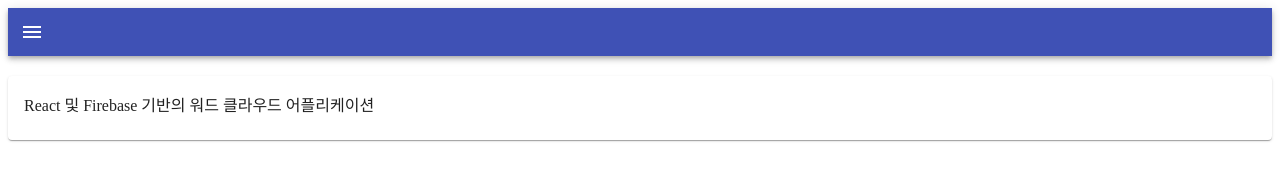
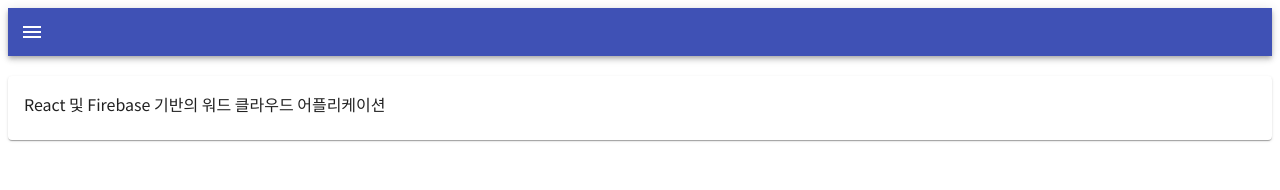
Before and after one commit to HANJIYEONN/MyReactFB, a React (Create React App) app: page / in a window 1280 px wide. Shown: the top 190 px of the page. Built offline with nearby package versions, Linux system fonts and the light colour scheme.

Commit message:
react 웹 폰트 적용하기

```diff
--- a/package.json
+++ b/package.json
@@ -8,12 +8,14 @@
     "@testing-library/jest-dom": "^5.16.2",
     "@testing-library/react": "^12.1.3",
     "@testing-library/user-event": "^13.5.0",
+    "css-loader": "2.1.1",
     "firebase-tools": "6.7.1",
     "react": "^17.0.2",
     "react-dom": "^17.0.2",
     "react-router-dom": "^5.0.0",
     "react-scripts": "5.0.0",
     "react-text-truncate": "^0.18.0",
+    "style-loader": "0.23.1",
     "web-vitals": "^2.1.4"
   },
   "scripts": {
--- a/src/index.css
+++ b/src/index.css
@@ -1,13 +1,19 @@
-body {
-  margin: 0;
-  font-family: -apple-system, BlinkMacSystemFont, 'Segoe UI', 'Roboto', 'Oxygen',
-    'Ubuntu', 'Cantarell', 'Fira Sans', 'Droid Sans', 'Helvetica Neue',
-    sans-serif;
-  -webkit-font-smoothing: antialiased;
-  -moz-osx-font-smoothing: grayscale;
+@import url(https://fonts.googleapis.com/earlyaccess/notosanskr.css);
+
+div {
+  font-family: 'Noto Sans KR' !important;
 }
 
-code {
-  font-family: source-code-pro, Menlo, Monaco, Consolas, 'Courier New',
-    monospace;
-}
+/*body {*/
+/*  margin: 0;*/
+/*  font-family: -apple-system, BlinkMacSystemFont, 'Segoe UI', 'Roboto', 'Oxygen',*/
+/*    'Ubuntu', 'Cantarell', 'Fira Sans', 'Droid Sans', 'Helvetica Neue',*/
+/*    sans-serif;*/
+/*  -webkit-font-smoothing: antialiased;*/
+/*  -moz-osx-font-smoothing: grayscale;*/
+/*}*/
+
+/*code {*/
+/*  font-family: source-code-pro, Menlo, Monaco, Consolas, 'Courier New',*/
+/*    monospace;*/
+/*}*/
--- a/src/main.js
+++ b/src/main.js
@@ -1,5 +1,15 @@
 import React from 'react';
 import ReactDOM from 'react-dom';
 import App from './components/App';
+import './index.css';
+import {MuiThemeProvider, unstable_createMuiStrictModeTheme } from '@material-ui/core/styles';
 
-ReactDOM.render(<App/>, document.getElementById('app'));
+const theme = unstable_createMuiStrictModeTheme ({
+    typography: {
+        useNextVariants:true,
+        fontFamily: "Noto Sans KR"
+    }
+})
+
+// ReactDOM.render(<App/>, document.getElementById('app'));
+ReactDOM.render(<MuiThemeProvider theme={ theme }><App/></MuiThemeProvider>, document.getElementById('app'));
--- a/webpack.config.js
+++ b/webpack.config.js
@@ -1,6 +1,6 @@
 'use strict'
 const path = require('path');
-const CopyWebpackplugin = require('copy-webpack-plugin');
+const CopyWebpackPlugin = require('copy-webpack-plugin');
 
 module.exports = {
     entry: {
@@ -15,10 +15,13 @@ module.exports = {
             test: /\.js$/,
             include: path.resolve(__dirname, './src'),
             loaders: 'babel-loader'
+        }, {
+            test: /\.css$/,
+            loader: "style-loader!css-loader"
         }]
     },
     plugins: [
-        new CopyWebpackplugin([{
+        new CopyWebpackPlugin([{
             context: './public',
             from: '*.*'
         }])
```
Also changed, not shown: 1 other file (tests, documents, lock files or other folders).
